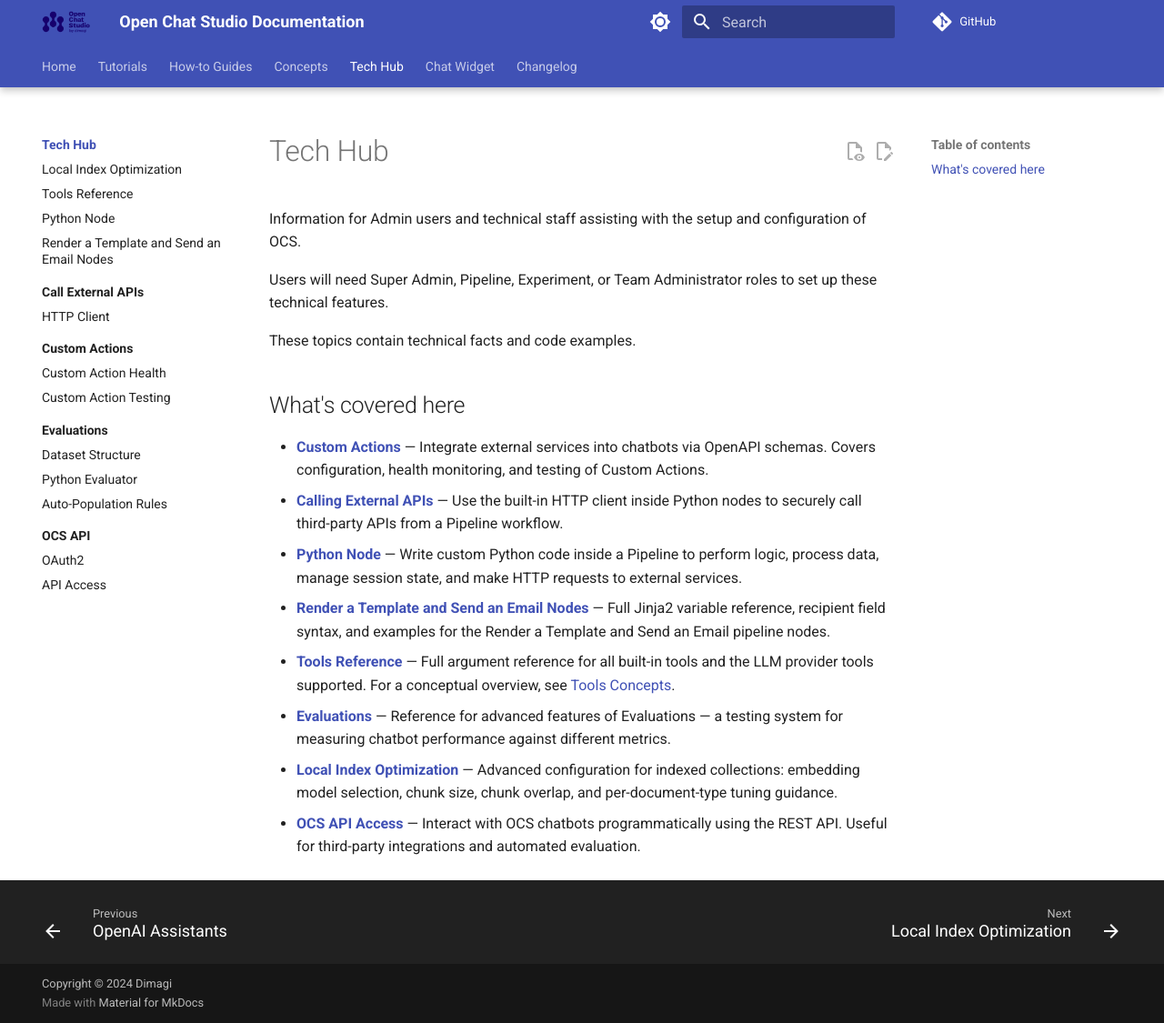
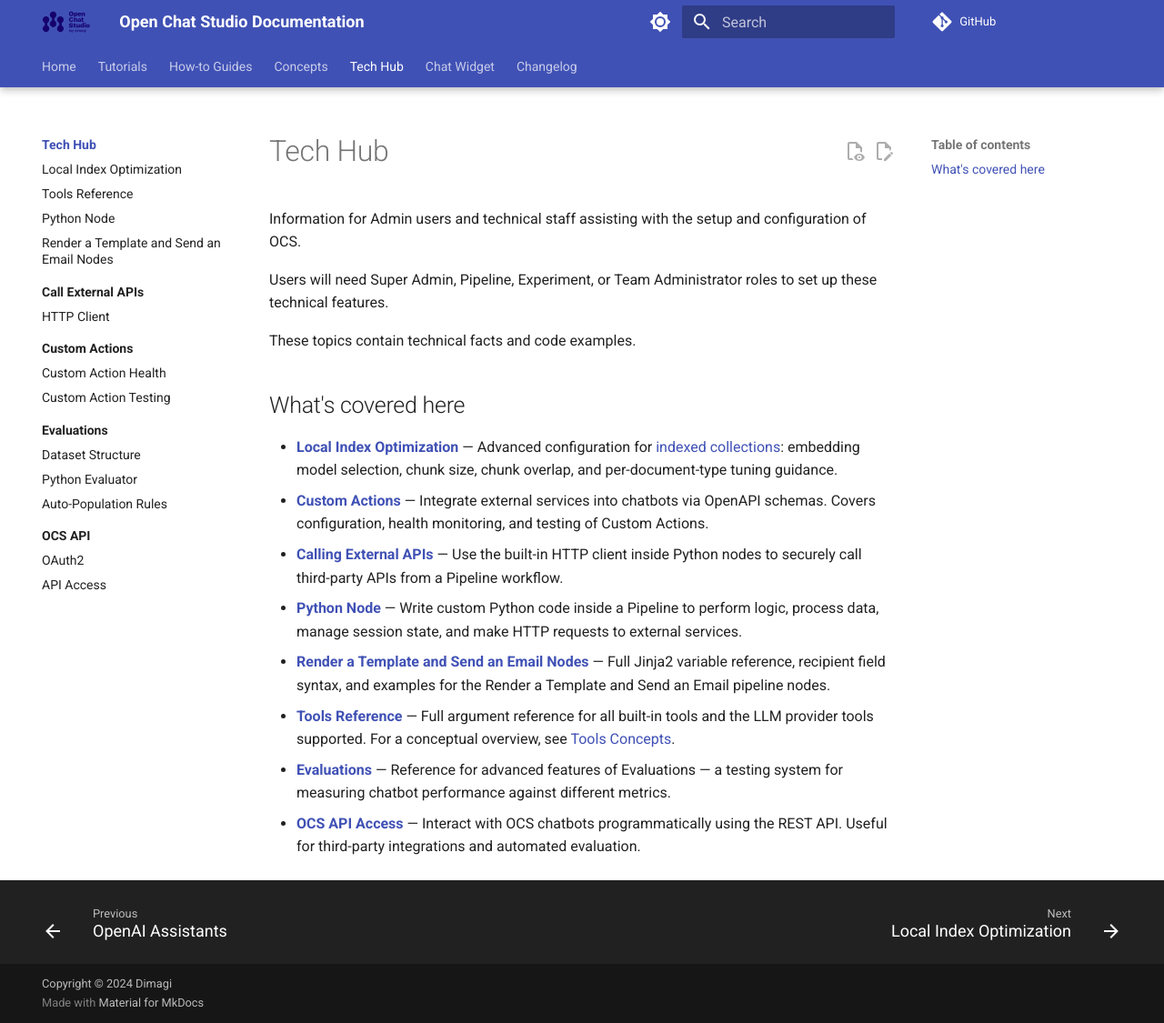
Before and after one commit to dimagi/open-chat-studio-docs, an MkDocs documentation site: the page built from docs/tech-hub/index.md, in a window 1280 px wide and 1125 px high. Shown: the whole window at 91% size. Built offline with MkDocs 1.6.1 and Material for MkDocs 9.7.7, drawn with Linux system fonts in a browser that asks for light colours; a script that is not in the unit is left out; comment, search, counter and statistics services are not loaded; some of the changed lines change nothing that is shown.

Commit message:
Extra internal link added

```diff
--- a/docs/tech-hub/index.md
+++ b/docs/tech-hub/index.md
@@ -13,11 +13,11 @@
 
 ## What's covered here
 
+- **[Local Index Optimization](local-index-optimization.md)** — Advanced configuration for [indexed collections](../concepts/collections/indexed.md): embedding model selection, chunk size, chunk overlap, and per-document-type tuning guidance.
 - **[Custom Actions](custom_action/index.md)** — Integrate external services into chatbots via OpenAPI schemas. Covers configuration, health monitoring, and testing of Custom Actions.
 - **[Calling External APIs](external-api-calls/index.md)** — Use the built-in HTTP client inside Python nodes to securely call third-party APIs from a Pipeline workflow.
 - **[Python Node](python_node.md)** — Write custom Python code inside a Pipeline to perform logic, process data, manage session state, and make HTTP requests to external services.
 - **[Render a Template and Send an Email Nodes](template_and_email_nodes.md)** — Full Jinja2 variable reference, recipient field syntax, and examples for the Render a Template and Send an Email pipeline nodes.
 - **[Tools Reference](tools.md)** — Full argument reference for all built-in tools and the LLM provider tools supported. For a conceptual overview, see [Tools Concepts](../concepts/tools/index.md).
 - **[Evaluations](evaluations/index.md)** — Reference for advanced features of Evaluations — a testing system for measuring chatbot performance against different metrics.
-- **[Local Index Optimization](local-index-optimization.md)** — Advanced configuration for indexed collections: embedding model selection, chunk size, chunk overlap, and per-document-type tuning guidance.
 - **[OCS API Access](api_access.md)** — Interact with OCS chatbots programmatically using the REST API. Useful for third-party integrations and automated evaluation.
```
